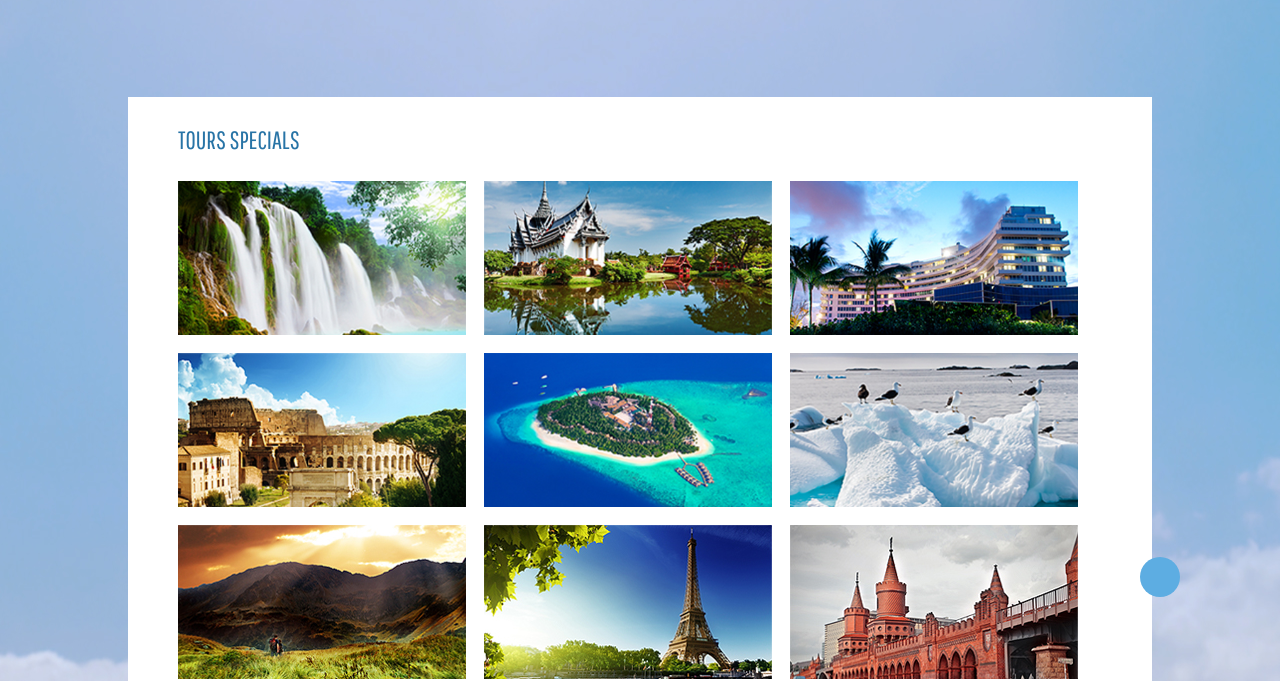
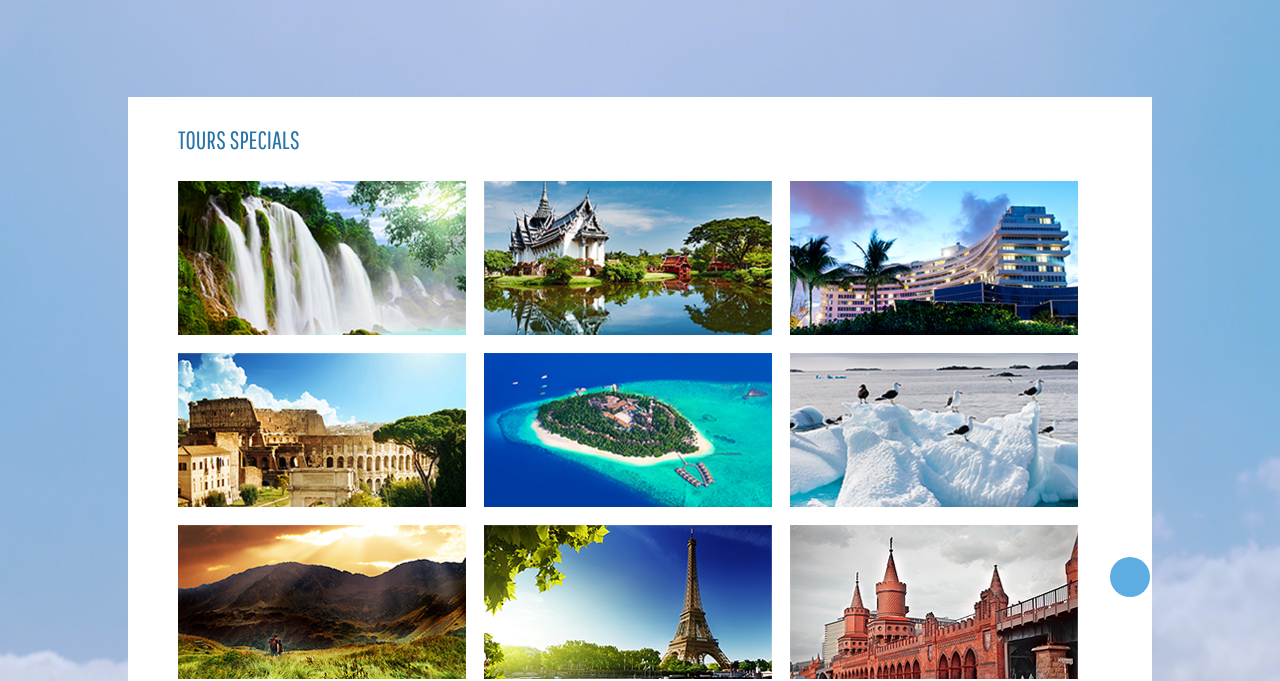
Before and after one commit to M-Ibrakhim/homework8, a plain HTML site: page index.html in a window 1280 px wide. Shown: the part 143-824 px from the top of the page. Drawn offline with Linux system fonts and the light colour scheme; a web font is replaced by a local one.

Commit message:
adjusted circle

```diff
--- a/css/style.css
+++ b/css/style.css
@@ -240,7 +240,7 @@ ul.list2 li {
   border-radius: 50%;
   background-color: #5DADE2;
   bottom: 60px;
-  right: 100px;
+  right: 130px;
   z-index: 9999;
 }
 @media only screen and (max-width: 1023px) {
```
